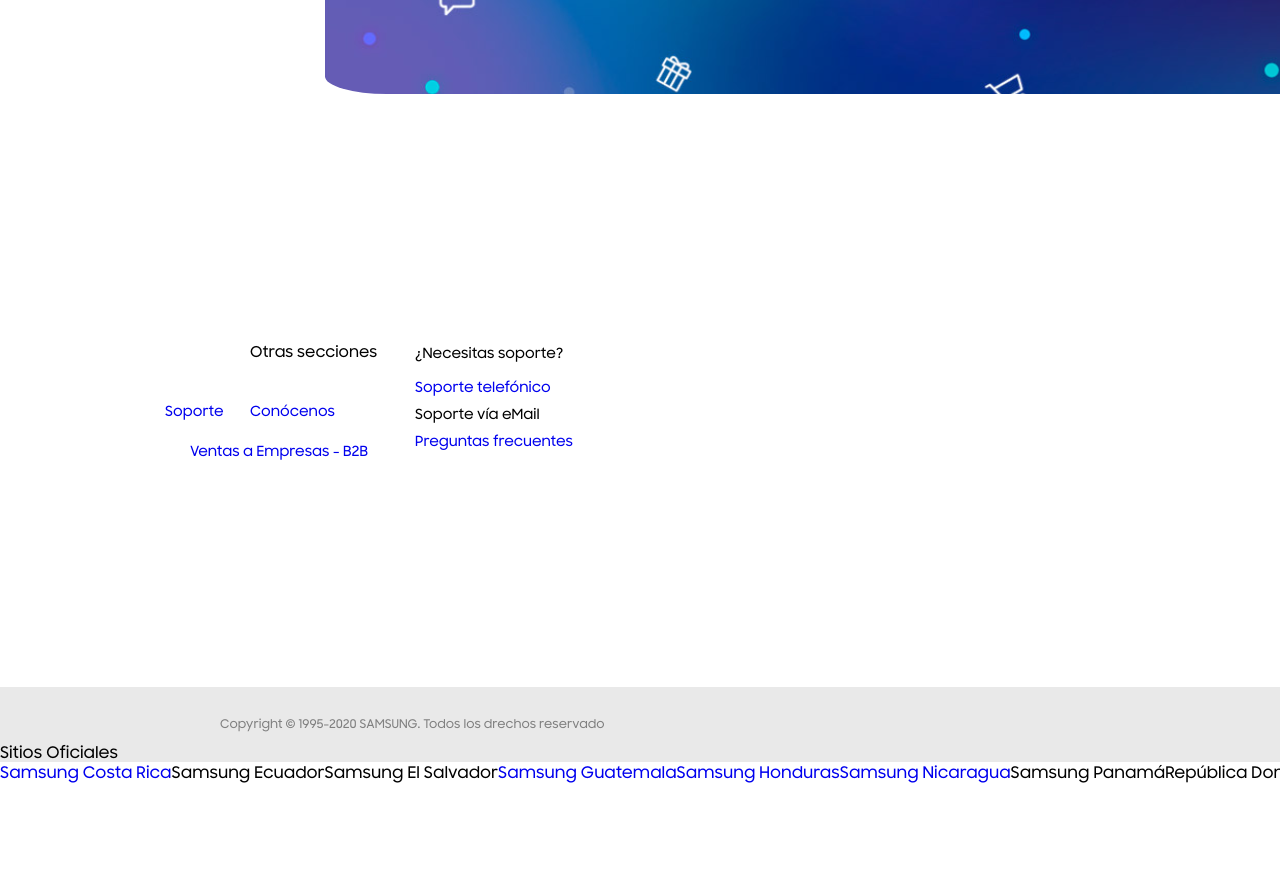
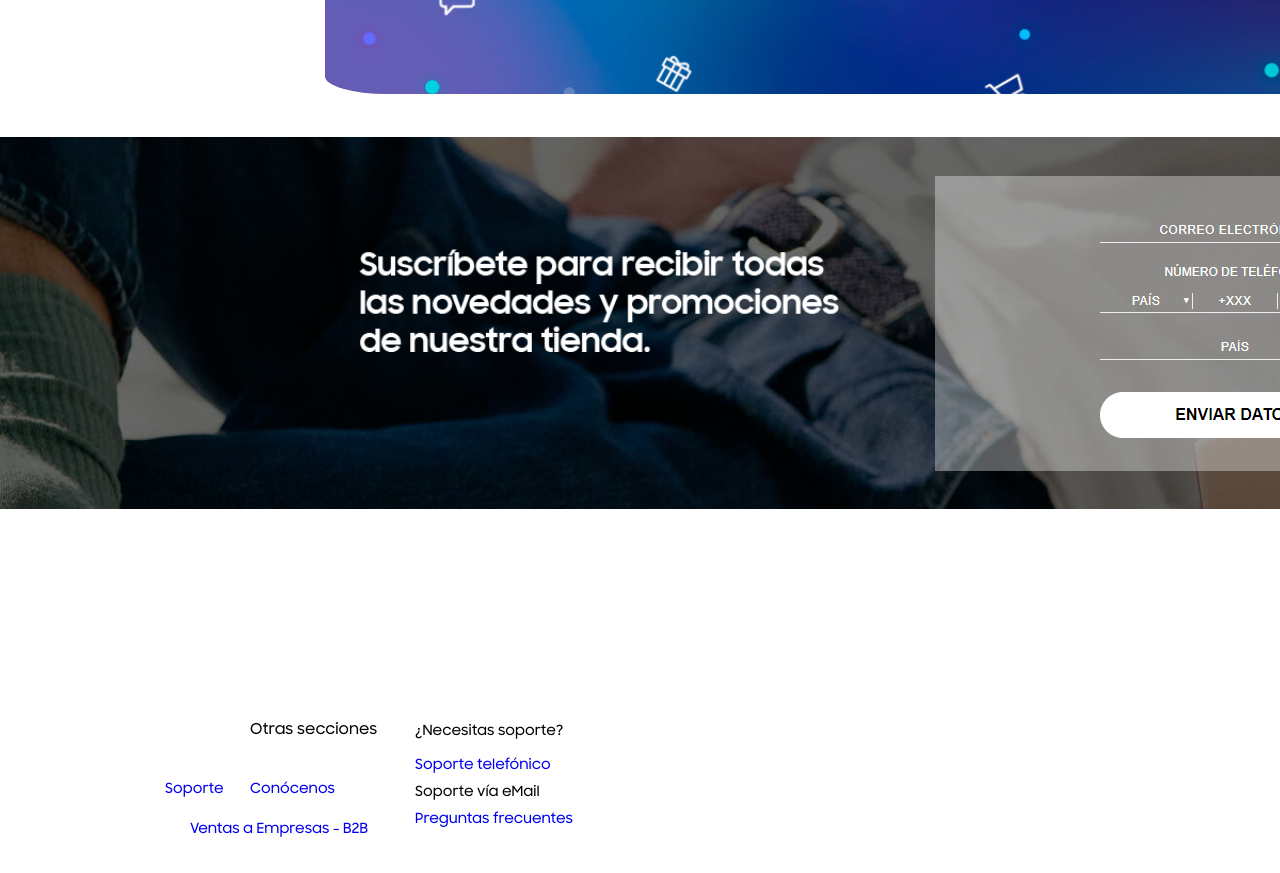
Before and after one commit to Javier19-cmd/Proyecto-1, a React app: page / in a window 1280 px wide. Shown: the part 2060-2933 px from the top of the page. Before the commit the page ends 2843 px from the top, so only its background shows below. Built offline with nearby package versions, Linux system fonts and the light colour scheme; the HTML template or start-up script is replaced by a standard one.

Commit message:
compilando y agregando

```diff
--- /dev/null
+++ b/src/components/CuadroNegro.css
@@ -0,0 +1,4 @@
+.Gene{
+    position: relative;
+    top: -400px;
+}
--- /dev/null
+++ b/src/components/CuadroNegro.jsx
@@ -0,0 +1,12 @@
+import React from 'react'
+import styles from './CuadroNegro.css'
+import Cuadro from './Imagen23.png'
+function CuadroNegro() {
+    return (
+      <div className="Gene" style={styles}>
+        <img className="Cuadrito" src={Cuadro} alt="Cuadro"/>
+      </div>
+    )
+}
+
+export default CuadroNegro
--- a/src/components/Todo.jsx
+++ b/src/components/Todo.jsx
@@ -9,16 +9,18 @@ import Franja2 from './Franja2'
 import Franja3 from './Franja3'
 import Galeria from './Galeria'
 import CuadroAzul from './CuadroAzul'
+import CuadroNegro from './CuadroNegro'
 import Pie from './Pie'
 
 function Todo() {
-  return(
+  return (
     <div className="Todo" style={styles}>
       <Franja1 />
       <Franja2 />
       <Franja3 />
       <Galeria />
       <CuadroAzul />
+      <CuadroNegro />
       <Pie />
     </div>
   )
```
Also changed, not shown: 27 other files (tests, documents, lock files or other folders).
